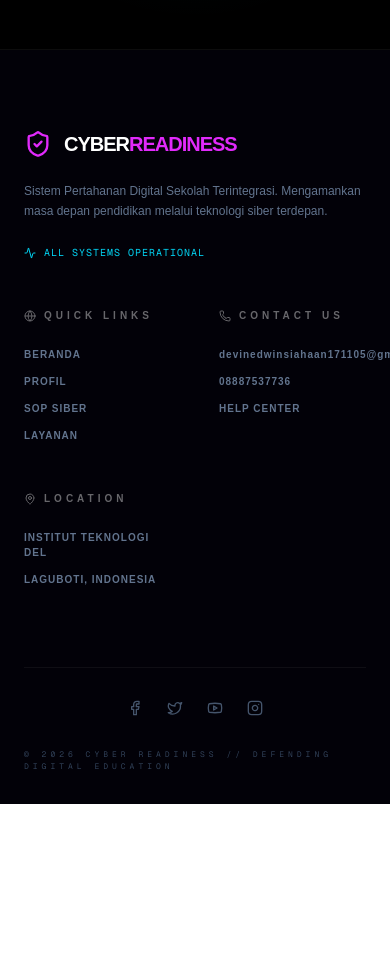
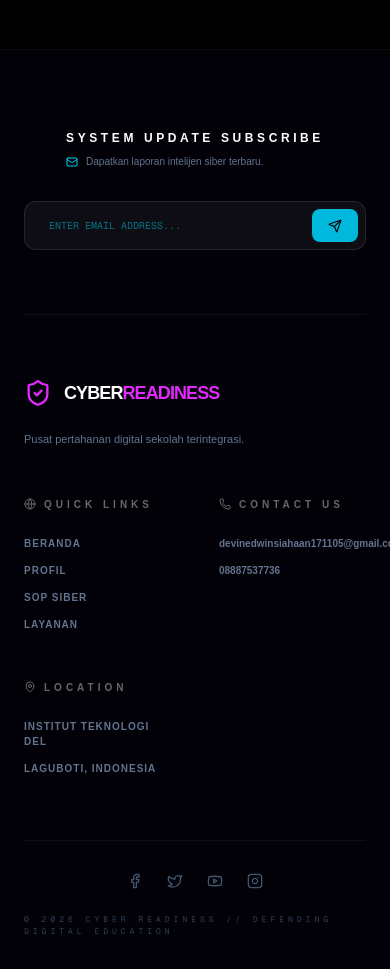
Before and after one commit to Edwinn1711/cyber-backend, a Next.js app: page / in a window 390 px wide. Shown: the part 9260-10229 px from the top of the page. Before the commit the page ends 10064 px from the top, so only its background shows below. Built offline with nearby package versions, Linux system fonts and the light colour scheme.

Commit message:
fix: implement clickable footer links with smooth scroll functionality

```diff
--- a/app/(loginregister)/page.tsx
+++ b/app/(loginregister)/page.tsx
@@ -396,67 +396,86 @@ const CyberClosingSection = () => (
   </section>
 );
 
-// --- SECTION 8: ULTIMATE HUD FOOTER (DATA UPDATED) ---
-const CyberFooterLuxury = () => (
+
+const CyberFooterLuxury = ({ onScroll }: { onScroll: (id: string, label: string) => void }) => {
+  // Data Link yang dihubungkan dengan ID Section
+  const quickLinks = [
+    { name: "BERANDA", id: "hero" },
+    { name: "PROFIL", id: "pilar" },
+    { name: "SOP SIBER", id: "protocol" }, // Menuju Section 6 (Protokol)
+    { name: "LAYANAN", id: "infra" }     // Menuju Section 5 (Infrastruktur)
+  ];
+
+  return (
     <footer className="relative w-full bg-[#020108] pt-20 pb-8 overflow-hidden">
       <div className="max-w-[1400px] mx-auto px-6 lg:px-16">
-      <div className="grid grid-cols-2 md:grid-cols-4 gap-12 mb-20">
 
-        {/* Branding Area */}
+        {/* Newsletter Section */}
+        <div className="flex flex-col lg:flex-row justify-between items-center pb-16 mb-16 border-b border-white/5 gap-8">
+          <div className="text-left">
+            <h4 className="text-white font-black text-xs tracking-[0.3em] uppercase mb-2">SYSTEM UPDATE SUBSCRIBE</h4>
+            <p className="text-slate-500 text-[10px] font-medium flex items-center gap-2">
+              <Mail size={12} className="text-cyan-400" /> Dapatkan laporan intelijen siber terbaru.
+            </p>
+          </div>
+          <div className="relative w-full lg:w-[400px]">
+            <input type="email" placeholder="ENTER EMAIL ADDRESS..." className="w-full bg-white/5 border border-white/10 rounded-xl py-4 pl-6 pr-16 text-[10px] font-mono text-cyan-400 outline-none" />
+            <button className="absolute right-2 top-2 bottom-2 px-4 bg-cyan-500 text-black rounded-lg"><Send size={14} /></button>
+          </div>
+        </div>
+
+        <div className="grid grid-cols-2 md:grid-cols-4 gap-12 mb-16">
           <div className="col-span-2 md:col-span-1 space-y-6">
             <div className="flex items-center gap-3">
               <ShieldCheck size={28} className="text-fuchsia-500" />
-            <h3 className="font-black text-white text-xl tracking-tighter uppercase">CYBER<span className="text-fuchsia-500">READINESS</span></h3>
+              <h3 className="font-black text-white text-lg tracking-tighter uppercase">CYBER<span className="text-fuchsia-500">READINESS</span></h3>
             </div>
-          <p className="text-slate-500 text-xs font-medium leading-relaxed">Sistem Pertahanan Digital Sekolah Terintegrasi. Mengamankan masa depan pendidikan melalui teknologi siber terdepan.</p>
-          <div className="flex items-center gap-2 text-cyan-400 font-mono text-[10px] tracking-widest uppercase">
-            <Activity size={12} /> ALL SYSTEMS OPERATIONAL
-          </div>
+            <p className="text-slate-500 text-[11px] leading-relaxed font-medium">Pusat pertahanan digital sekolah terintegrasi.</p>
           </div>
 
-        {/* Quick Links (Clickable) */}
+          {/* PERBAIKAN: QUICK LINKS BERFUNGSI */}
           <div className="space-y-6">
             <h5 className="text-white font-black text-[10px] tracking-[0.4em] uppercase opacity-40 flex items-center gap-2"><Globe size={12}/> QUICK LINKS</h5>
             <ul className="space-y-3">
-            {["BERANDA", "PROFIL", "SOP SIBER", "LAYANAN"].map((link, j) => (
-              <li key={j} className="text-slate-500 text-[10px] font-bold hover:text-cyan-400 cursor-pointer transition-colors tracking-widest uppercase">{link}</li>
+              {quickLinks.map((link, j) => (
+                <li
+                  key={j}
+                  onClick={() => onScroll(link.id, link.name)}
+                  className="text-slate-500 text-[10px] font-bold hover:text-cyan-400 cursor-pointer transition-colors tracking-widest uppercase"
+                >
+                  {link.name}
+                </li>
               ))}
             </ul>
           </div>
 
-        {/* Contact Us (Updated Data) */}
           <div className="space-y-6">
             <h5 className="text-white font-black text-[10px] tracking-[0.4em] uppercase opacity-40 flex items-center gap-2"><Phone size={12}/> CONTACT US</h5>
             <ul className="space-y-3">
-            <li className="text-slate-500 text-[10px] font-bold hover:text-cyan-400 cursor-pointer transition-colors tracking-widest">devinedwinsiahaan171105@gmail.com</li>
-            <li className="text-slate-500 text-[10px] font-bold hover:text-cyan-400 cursor-pointer transition-colors tracking-widest">08887537736</li>
-            <li className="text-slate-500 text-[10px] font-bold hover:text-cyan-400 cursor-pointer transition-colors tracking-widest uppercase">HELP CENTER</li>
+              <li className="text-slate-500 text-[10px] font-bold hover:text-cyan-400 cursor-pointer">devinedwinsiahaan171105@gmail.com</li>
+              <li className="text-slate-500 text-[10px] font-bold hover:text-cyan-400 cursor-pointer">08887537736</li>
             </ul>
           </div>
 
-        {/* Location (Updated Data) */}
           <div className="space-y-6">
             <h5 className="text-white font-black text-[10px] tracking-[0.4em] uppercase opacity-40 flex items-center gap-2"><MapPin size={12}/> LOCATION</h5>
-          <ul className="space-y-3">
-            <li className="text-slate-500 text-[10px] font-bold hover:text-cyan-400 transition-colors tracking-widest uppercase">INSTITUT TEKNOLOGI DEL</li>
-            <li className="text-slate-500 text-[10px] font-bold hover:text-cyan-400 transition-colors tracking-widest uppercase">LAGUBOTI, INDONESIA</li>
+            <ul className="space-y-3 text-slate-500 text-[10px] font-bold tracking-widest uppercase">
+              <li>INSTITUT TEKNOLOGI DEL</li>
+              <li>LAGUBOTI, INDONESIA</li>
             </ul>
           </div>
-
         </div>
 
-      {/* Bottom Bar */}
-      <div className="pt-8 border-t border-white/5 flex flex-col md:flex-row justify-between items-center gap-8">
+        <div className="pt-8 border-t border-white/5 flex flex-col md:flex-row justify-between items-center gap-6">
           <div className="flex gap-6">
-          {[Facebook, Twitter, Youtube, Instagram].map((Icon, i) => (
-            <Icon key={i} size={16} className="text-slate-600 hover:text-cyan-400 cursor-pointer transition-all" />
-          ))}
+            {[Facebook, Twitter, Youtube, Instagram].map((Icon, i) => (<Icon key={i} size={16} className="text-slate-600 hover:text-cyan-400 cursor-pointer transition-all" />))}
           </div>
           <p className="text-slate-700 text-[8px] font-mono tracking-[0.5em] uppercase">© 2026 CYBER READINESS // DEFENDING DIGITAL EDUCATION</p>
         </div>
       </div>
     </footer>
   );
+};
 const TECH_ICONS = [
   { id: "c1", icon: CreditCard, label: "CARD SEC", col: "text-cyan-400" },
   { id: "c2", icon: ShieldAlert, label: "PHISH HOOK", col: "text-red-400" },
@@ -809,7 +828,7 @@ export default function CyberLandingDark() {
         <CyberClosingSection />
 
         {/* --- HALAMAN 8: FOOTER LUXURY --- */}
-        <CyberFooterLuxury />
+        <CyberFooterLuxury onScroll={scrollToSection} />
 
       </main>
 
```
Lines whose indentation alone changed are shown as unchanged.
